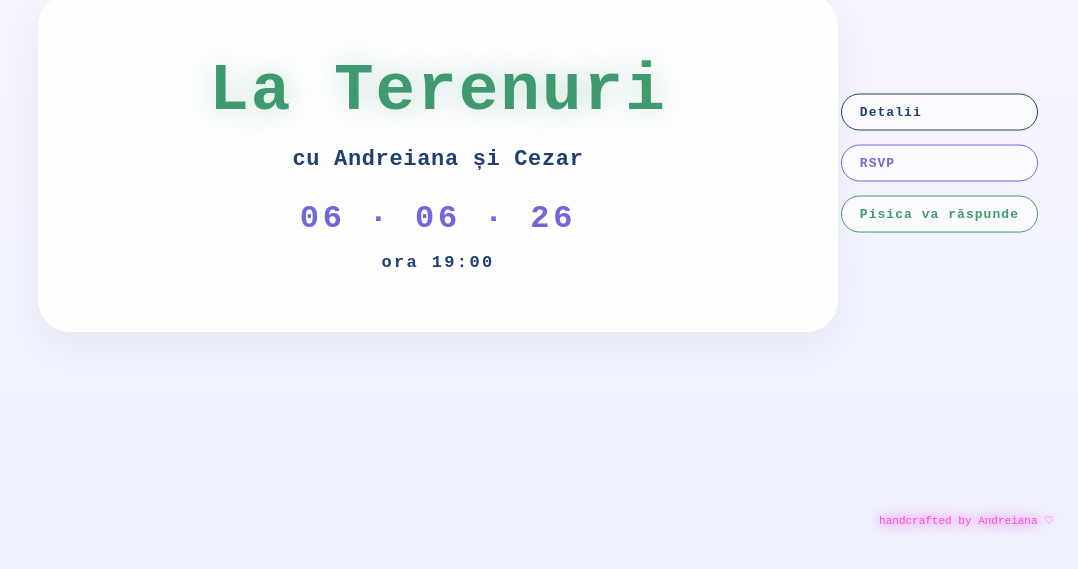
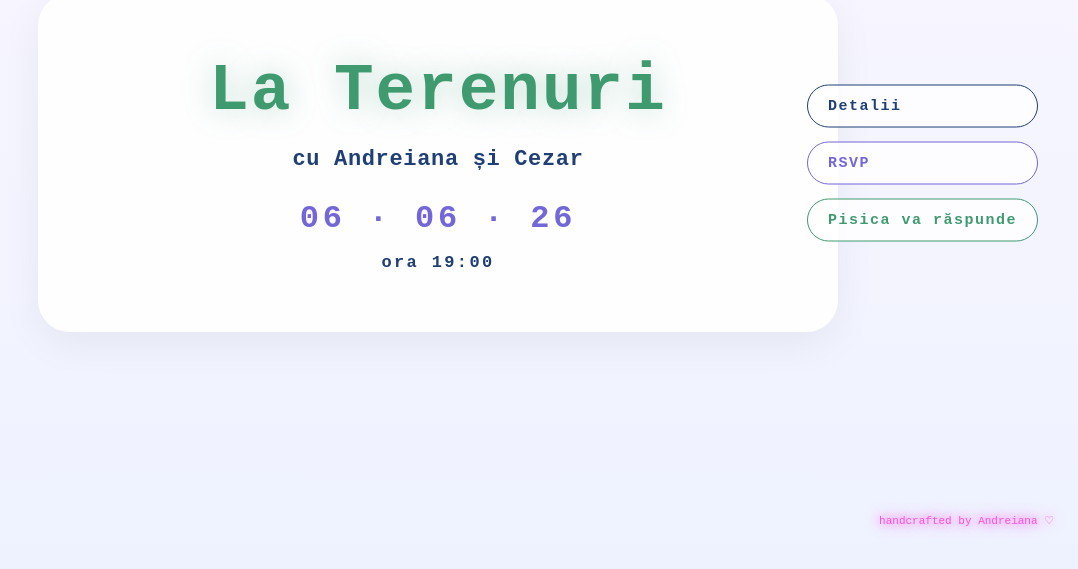
Before and after one commit to andreiana007/wed-invitation, a Next.js app: page / in a window 1280 px wide. Shown: the part 261-830 px from the top of the page, without its empty margins (202-1280 px from the left). Built offline with nearby package versions, Linux system fonts and the light colour scheme.

Commit message:
Update page.js

```diff
--- a/app/page.js
+++ b/app/page.js
@@ -88,15 +88,15 @@ export default function Page() {
         <a
           href="/detalii"
           style={{
-            padding: "10px 18px",
+            padding: "12px 20px",
             borderRadius: "999px",
-            border: "1px solid #1f3f75",
+            border: "1.5px solid #1f3f75",
             color: "#1f3f75",
             textDecoration: "none",
-            fontSize: "13px",
-            fontWeight: 600,
-            letterSpacing: "0.08em",
-            background: "rgba(255,255,255,0.7)",
+            fontSize: "15px",
+            fontWeight: 700,
+            letterSpacing: "0.1em",
+            background: "rgba(255,255,255,0.85)",
           }}
         >
           Detalii
@@ -105,15 +105,15 @@ export default function Page() {
         <a
           href="/rsvp"
           style={{
-            padding: "10px 18px",
+            padding: "12px 20px",
             borderRadius: "999px",
-            border: "1px solid #7266d8",
+            border: "1.5px solid #7266d8",
             color: "#7266d8",
             textDecoration: "none",
-            fontSize: "13px",
-            fontWeight: 600,
-            letterSpacing: "0.08em",
-            background: "rgba(255,255,255,0.7)",
+            fontSize: "15px",
+            fontWeight: 700,
+            letterSpacing: "0.1em",
+            background: "rgba(255,255,255,0.85)",
           }}
         >
           RSVP
@@ -122,15 +122,15 @@ export default function Page() {
         <a
           href="/info"
           style={{
-            padding: "10px 18px",
+            padding: "12px 20px",
             borderRadius: "999px",
-            border: "1px solid #3f9a6f",
+            border: "1.5px solid #3f9a6f",
             color: "#3f9a6f",
             textDecoration: "none",
-            fontSize: "13px",
-            fontWeight: 600,
-            letterSpacing: "0.08em",
-            background: "rgba(255,255,255,0.7)",
+            fontSize: "15px",
+            fontWeight: 700,
+            letterSpacing: "0.1em",
+            background: "rgba(255,255,255,0.85)",
           }}
         >
           Pisica va răspunde
```
